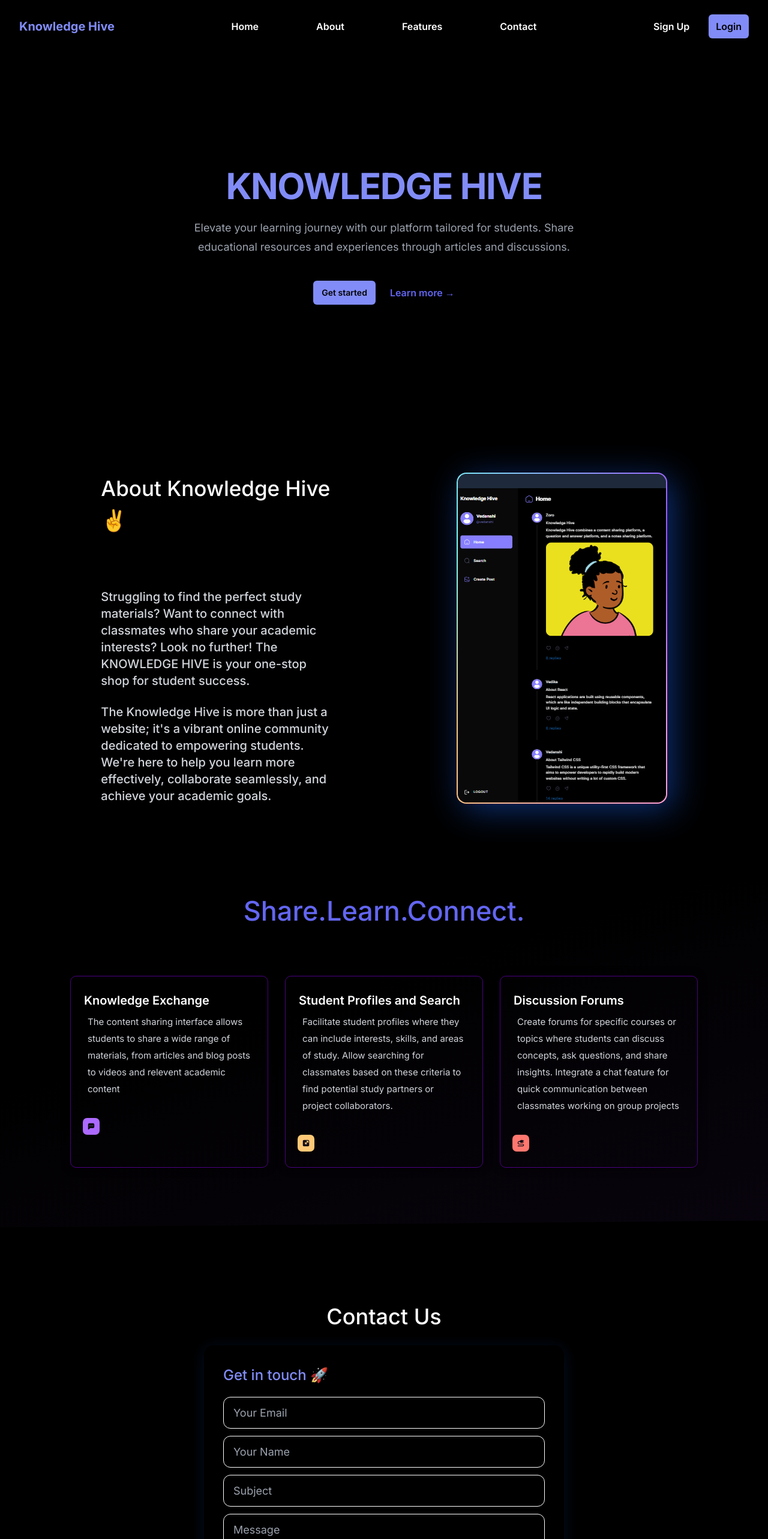
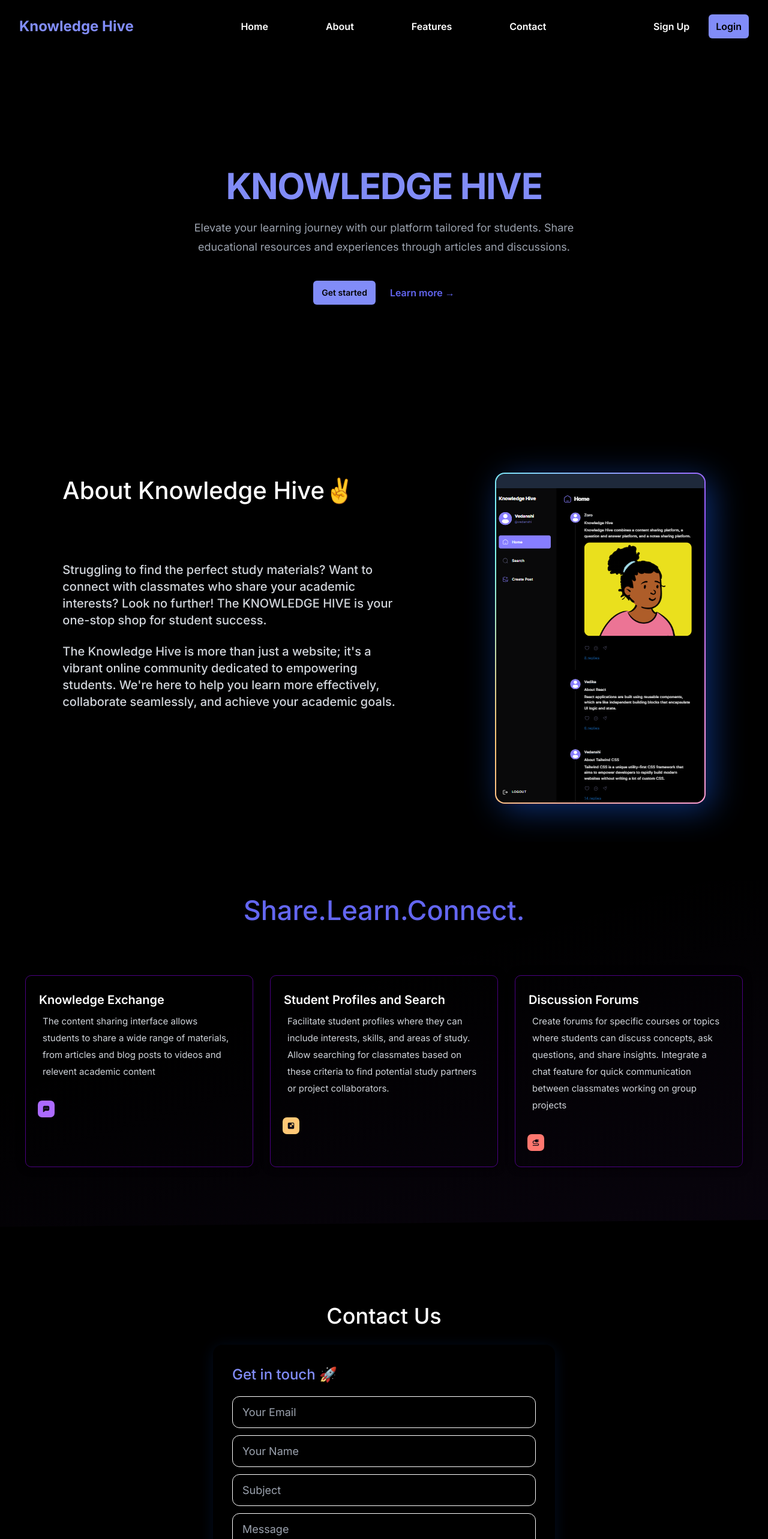
Before and after one commit to vedanshi28/knowledgehive, a React (Create React App) app: page / in a window 1280 px wide. Shown: the top 2566 px of the page at 60% size. Built offline with nearby package versions, Linux system fonts and the light colour scheme.

Commit message:
commit landing page changes

```diff
--- a/src/components/cards/PostCard.jsx
+++ b/src/components/cards/PostCard.jsx
@@ -2,9 +2,7 @@ import React, { useContext, useEffect, useState } from "react";
 import { Link, Button, Modal, Typography, Box, Input } from "@mui/material";
 import unlikedicon from "../../assets/icons/heart-gray.svg";
 import likedicon from "../../assets/icons/heart-filled.svg";
-import replyicon from "../../assets/icons/reply.svg";
 import deleteicon from "../../assets/icons/delete.svg";
-import share from "../../assets/icons/share.svg";
 import { AppContext } from "../../context/AppContext";
 import toast from "react-hot-toast";
 import Comment from "../../root/pages/Comment";
@@ -32,7 +30,8 @@ function PostCard({ id, post }) {
   const handleClose = () => setOpen(false);
   const [showComment, setShowComment] = useState(false);
 
-  const deletePost = async (id) => {
+
+  const deletePost = async () => {
     // console.log("Deleting Post..")
     try {
       const response = await fetch(
@@ -133,6 +132,7 @@ function PostCard({ id, post }) {
           }),
         }
       );
+      //console.log(res);
       const data = await res.json();
       console.log(data);
       setPosts({ ...posts, comments:[...posts.comments, data]});
--- a/src/index.css
+++ b/src/index.css
@@ -314,7 +314,7 @@
     width: 56%;
   }
   .about{
-    font-size: 35px;
+    font-size: 40px;
     font-weight: 500;
   }
   .box-shadow{
@@ -335,7 +335,7 @@
 
 
 .container {
-  max-width: 1024px;
+  max-width: 1300px;
   margin: 0 auto;
   display: flex;
   justify-content: space-between;
--- a/src/landing-page/components/About.jsx
+++ b/src/landing-page/components/About.jsx
@@ -4,7 +4,7 @@ import knowledgehive from "../assets/knowledgehive.png";
 function About() {
   return (
     <div className="flex flex-row" id="about">
-            <div className="relative ml-auto mr-10 items-center w-[30%]">
+            <div className="relative ml-auto mr-10 items-center w-[45%]">
               <h2 className='text-white about w-full mt-14'>About Knowledge Hive✌️</h2>
               <div className='flex flex-col'>
                 <p className='text-gray-300 mt-14 pt-8 font-medium text-xl'>Struggling to find the perfect study materials? Want to connect with classmates who share your academic interests? Look no further! The KNOWLEDGE HIVE is your one-stop shop for student success.</p>
--- a/src/landing-page/components/Contact.jsx
+++ b/src/landing-page/components/Contact.jsx
@@ -19,7 +19,7 @@ const Container = styled.div`
 
 const ContactForm = styled.form`
   width: 100%;
-  max-width: 600px;
+  max-width: 570px;
   display: flex;
   justigy-content:center;
   flex-direction: column;
--- a/src/landing-page/components/Features.jsx
+++ b/src/landing-page/components/Features.jsx
@@ -9,8 +9,8 @@ export const Features = () => {
   return (
     <section className="features mt-16 pt-16" id="features">
       <Container id="features">
-        <Row>
-          <Col size={12}>
+
+          <Col className="w-full">
             <TrackVisibility>
               {({ isVisible }) => (
                 <div
@@ -32,7 +32,7 @@ export const Features = () => {
               )}
             </TrackVisibility>
           </Col>
-        </Row>
+
       </Container>
     </section>
   );
--- a/src/landing-page/components/FeaturesCard.jsx
+++ b/src/landing-page/components/FeaturesCard.jsx
@@ -15,7 +15,7 @@ const Button = styled.button`
     transition: all 0.8s ease-in-out;
 `
 const Card = styled.div`
-    width: 330px;
+    width: 380px;
     height: 320px;
     cursor: pointer;
     border: 1px solid indigo;
--- a/src/landing-page/components/FeaturesStyle.jsx
+++ b/src/landing-page/components/FeaturesStyle.jsx
@@ -17,8 +17,6 @@ export const Wrapper = styled.div`
     justify-content: space-between;
     align-items: center;
     flex-direction: column;
-    width: 100%;
-    max-width: 1350px;
     padding: 10px 0px 100px 0;
     gap: 12px;
     @media (max-width: 960px) {
@@ -31,6 +29,7 @@ export const CardContainer = styled.div`
     display: flex;
     justify-content: center;
     align-items: center;
+    width: 100%;
     gap: 28px;
     flex-wrap: wrap;
     // display: grid;
--- a/src/landing-page/components/Header.jsx
+++ b/src/landing-page/components/Header.jsx
@@ -70,7 +70,7 @@ export default function Header() {
                 </Disclosure.Button>
               </div>
               <div className="flex flex-1 items-center justify-center sm:items-stretch sm:justify-start">
-                <div className="flex flex-shrink-0 items-center text-xl text-indigo-400 font-bold ">
+                <div className="flex flex-shrink-0 items-center text-2xl text-indigo-400 font-bold ">
                   Knowledge Hive
                 </div>
                 <div className={`${
```
